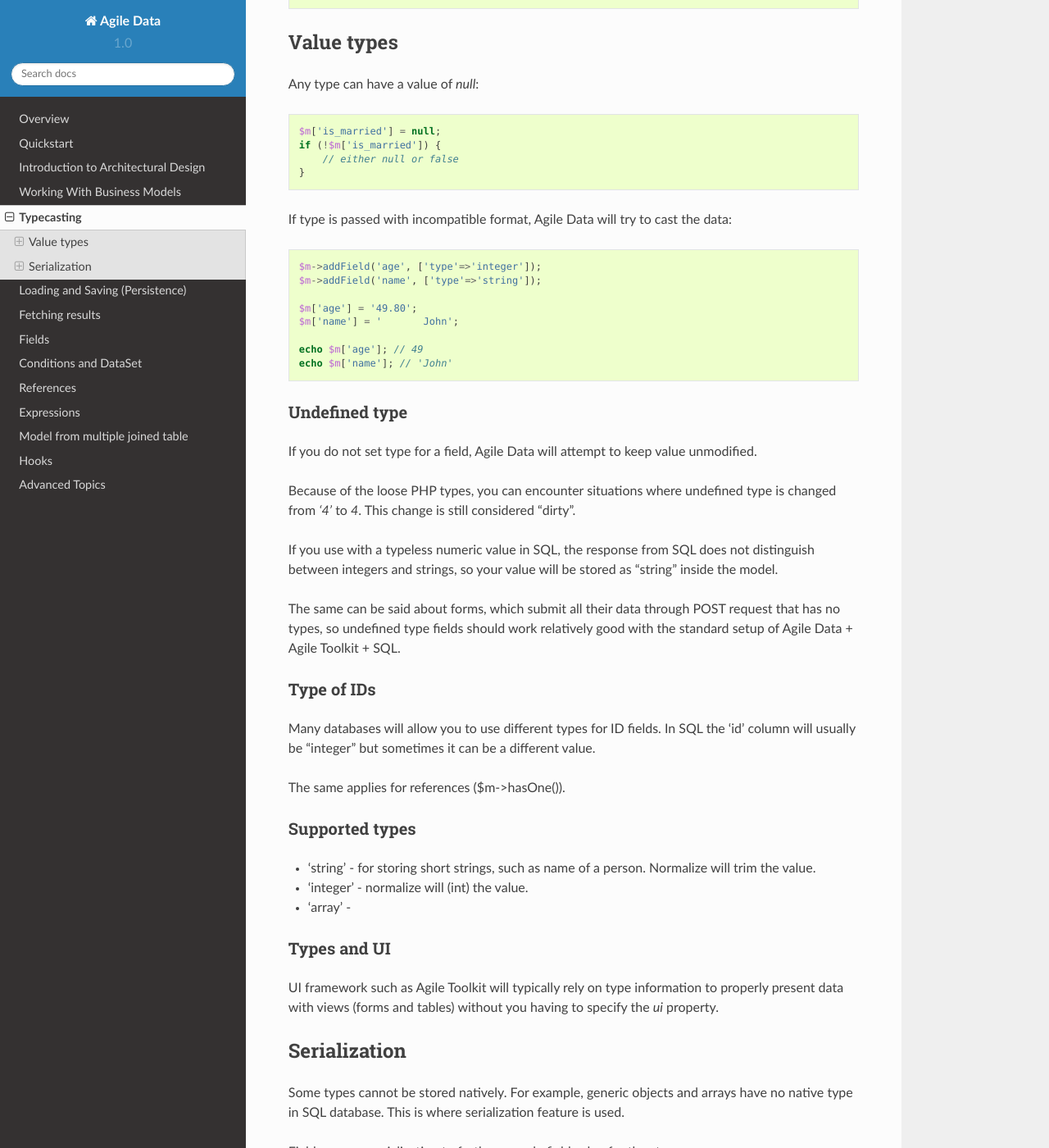
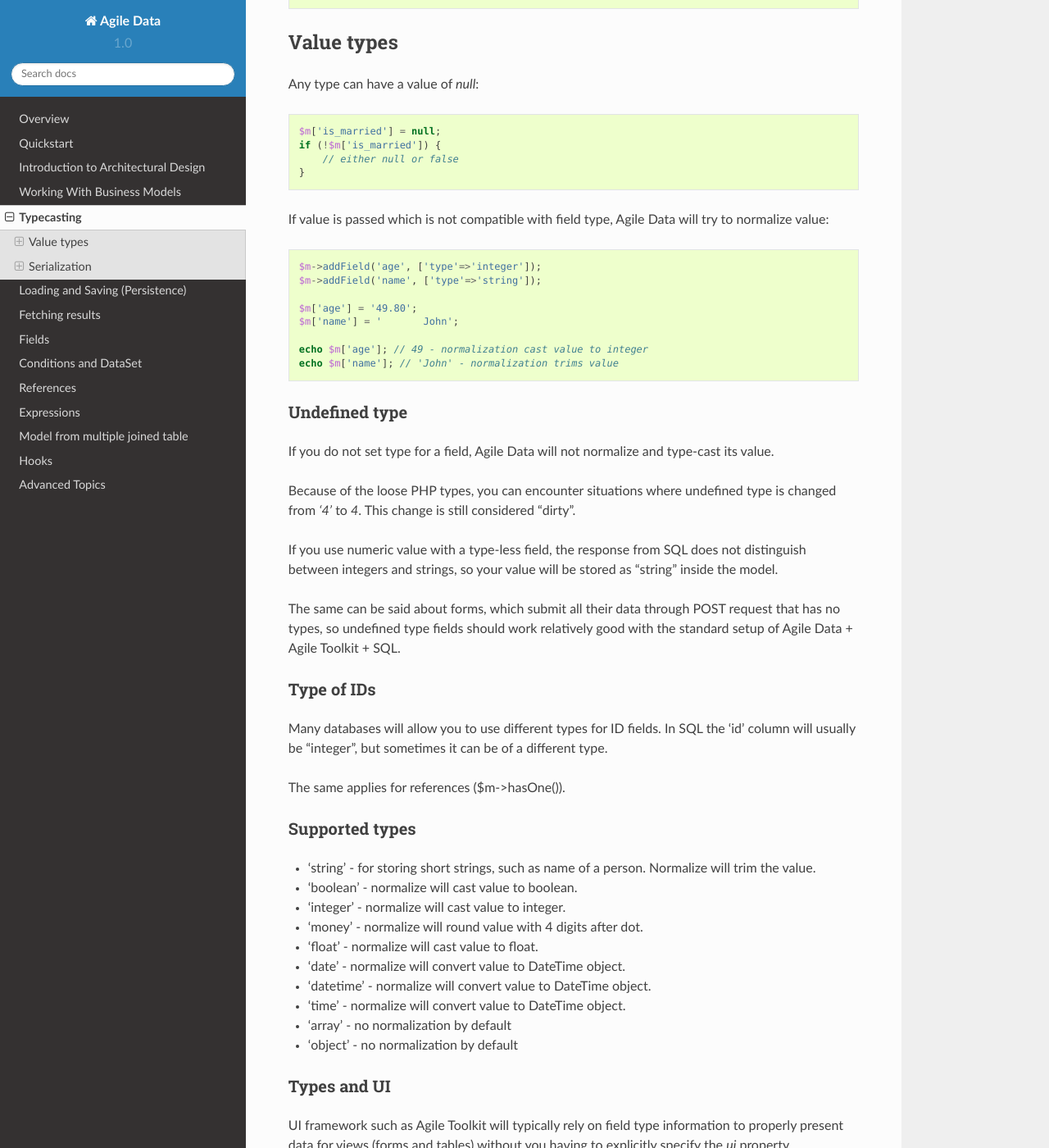
Before and after one commit to atk4/data, a Sphinx documentation site: the page built from docs/typecasting.rst, in a window 1280 px wide and 1400 px high, scrolled down 1194 px. Shown: the whole window at 82% size. Built offline with Sphinx 7.4.7 and the Read the Docs theme 2.0.0, drawn with Linux system fonts in a browser that asks for light colours; pages that are not in the unit, such as notebooks, are missing from menus; some of the changed text lies outside the part shown.

Commit message:
fix docs

```diff
--- a/docs/typecasting.rst
+++ b/docs/typecasting.rst
@@ -55,10 +55,10 @@ Here is another example with booleans::
         'enum' => ['No', 'Yes']
     ]);
 
-    $m['is_married'] = 'Yes';  // type-casts into true
-    $m['is_married'] = true;   // better way!
+    $m['is_married'] = 'Yes';  // normalizes into true
+    $m['is_married'] = true;   // better way because no need to normalize
 
-    $m->save();   // stores as "Yes".
+    $m->save();   // stores as "Yes" because of type-casting
 
 Value types
 ===========
@@ -70,8 +70,8 @@ Any type can have a value of `null`::
         // either null or false
     }
 
-If type is passed with incompatible format, Agile Data will try
-to cast the data::
+If value is passed which is not compatible with field type, Agile Data
+will try to normalize value::
 
     $m->addField('age', ['type'=>'integer']);
     $m->addField('name', ['type'=>'string']);
@@ -79,19 +79,19 @@ to cast the data::
     $m['age'] = '49.80';
     $m['name'] = '       John';
 
-    echo $m['age']; // 49
-    echo $m['name']; // 'John'
+    echo $m['age']; // 49 - normalization cast value to integer
+    echo $m['name']; // 'John' - normalization trims value
 
 Undefined type
 --------------
-If you do not set type for a field, Agile Data will attempt to
-keep value unmodified.
+If you do not set type for a field, Agile Data will not normalize
+and type-cast its value.
 
 Because of the loose PHP types, you can encounter situations
 where undefined type is changed from `'4'` to `4`. This change
 is still considered "dirty".
 
-If you use with a typeless numeric value in SQL, the response
+If you use numeric value with a type-less field, the response
 from SQL does not distinguish between integers and strings, so
 your value will be stored as "string" inside the model.
 
@@ -104,8 +104,8 @@ Type of IDs
 -----------
 
 Many databases will allow you to use different types for ID fields.
-In SQL the 'id' column will usually be "integer" but sometimes it
-can be a different value.
+In SQL the 'id' column will usually be "integer", but sometimes it
+can be of a different type.
 
 The same applies for references ($m->hasOne()).
 
@@ -114,15 +114,22 @@ Supported types
 
 - 'string' - for storing short strings, such as name of a person.
   Normalize will trim the value.
-- 'integer' - normalize will (int) the value.
-- 'array' -
+- 'boolean' - normalize will cast value to boolean.
+- 'integer' - normalize will cast value to integer.
+- 'money' - normalize will round value with 4 digits after dot.
+- 'float' - normalize will cast value to float.
+- 'date' - normalize will convert value to DateTime object.
+- 'datetime' - normalize will convert value to DateTime object.
+- 'time' - normalize will convert value to DateTime object.
+- 'array' - no normalization by default
+- 'object' - no normalization by default
 
 Types and UI
 ------------
 
-UI framework such as Agile Toolkit will typically rely on type
-information to properly present data with views (forms and tables)
-without you having to specify the `ui` property.
+UI framework such as Agile Toolkit will typically rely on field type
+information to properly present data for views (forms and tables)
+without you having to explicitly specify the `ui` property.
 
 Serialization
 =============
@@ -140,7 +147,16 @@ storage purpose::
     ]);
 
 This is one way to store binary data. Type is unspecified but the
-binary value of a field will be encoded with base64 before storing.
+binary value of a field will be encoded with base64 before storing and
+automatically decoded when you load this value back from persistence.
+
+Supported algorithms
+--------------------
+
+- 'serialize' - for storing PHP objects, uses `serialize`, `unserialize`
+- 'json' - for storing objects and arrays, uses `json_encode`, `json_decode`
+- 'base64' - for storing encoded strings, uses `base64_encode`, `base64_decode`
+- [serialize_callback, unserialize_callback] - for custom serialization
 
 Storing unsupported types
 -------------------------
@@ -154,12 +170,12 @@ will use an object and we are specifying our callbacks for converting::
     }
 
     $money_dencode = function($x) {
-        list($amount, $currency) = explode($x);
+        list($amount, $currency) = explode(' ', $x);
         return new MyMoney($amount, $currency);
     }
 
     $this->addField('money', [
-        'serialize'=>[$money_encode, $money_decode],
+        'serialize' => [$money_encode, $money_decode],
     ]);
 
 Array and Object types
```
